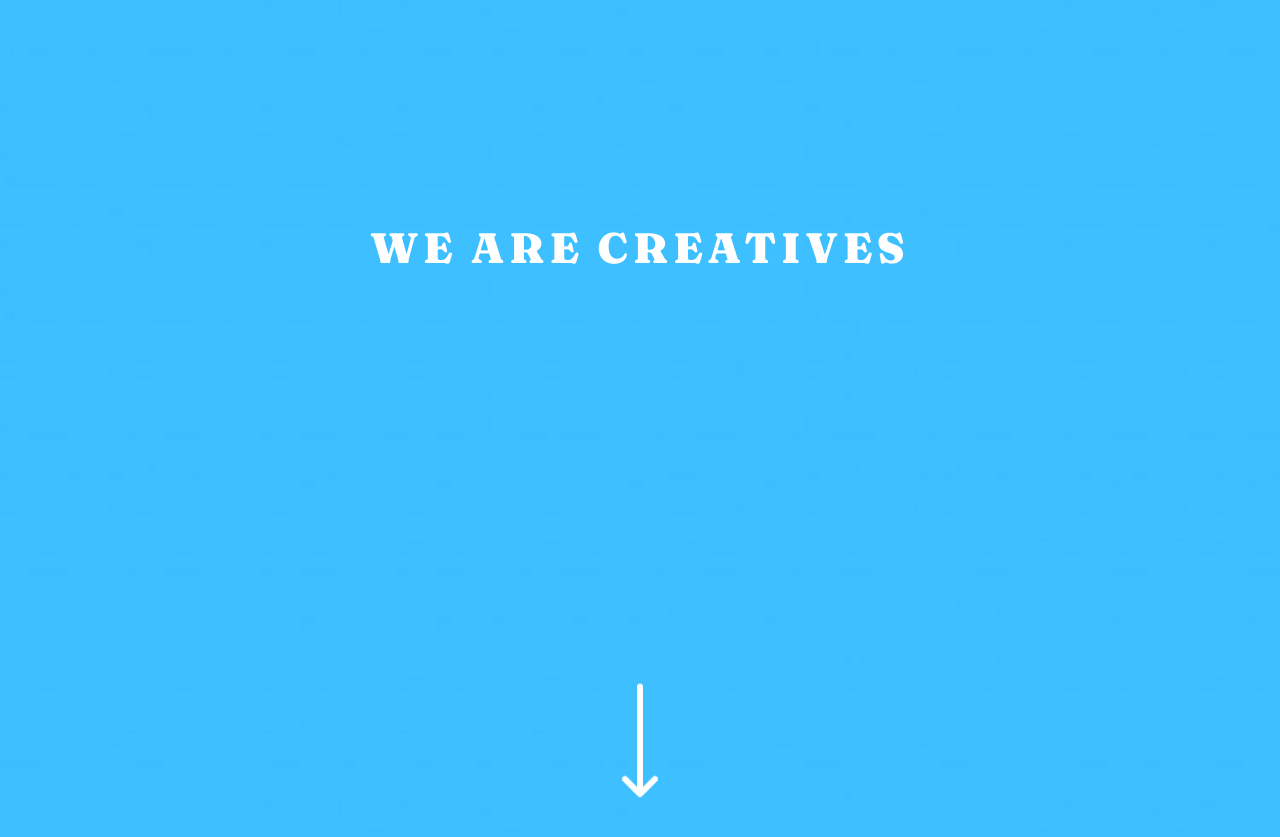
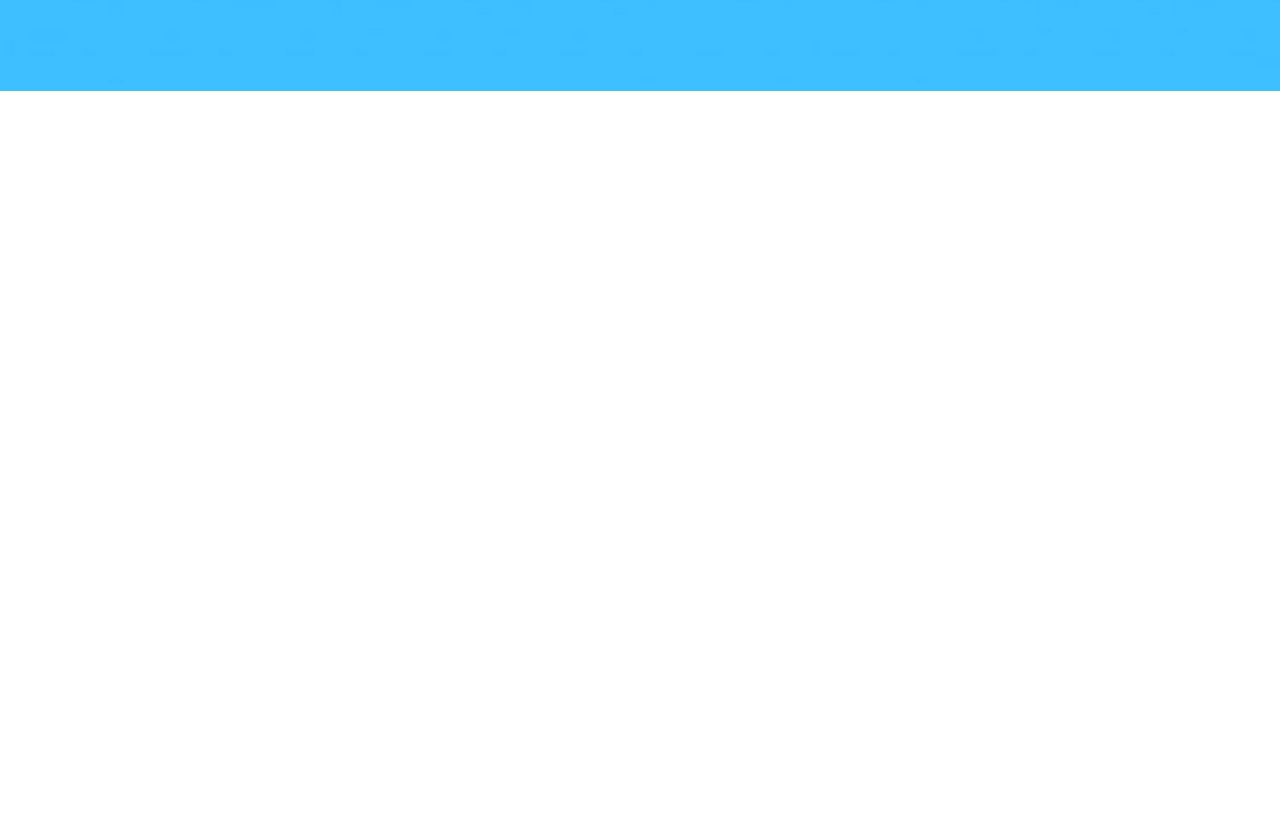
Before and after one commit to skyv26/Sunnyside-agency-landing-page, a React (Vite) app: page / in a window 1280 px wide. Shown: the part 709-1546 px from the top of the page. After the commit the page ends 800 px from the top, so only its background shows below. Built offline with nearby package versions, Linux system fonts and the light colour scheme.

Commit message:
Add the `feature` section

```diff
--- a/src/App.jsx
+++ b/src/App.jsx
@@ -1,12 +1,13 @@
 import React from 'react';
 import Header from './components/Header/Header';
 import HeroBanner from './components/HeroBanner/HeroBanner';
+import Feature from './components/Feature/Feature';
 
 const App = () => (
   <>
     <Header />
     <HeroBanner />
-    <HeroBanner />
+    <Feature />
   </>
 );
 
```
